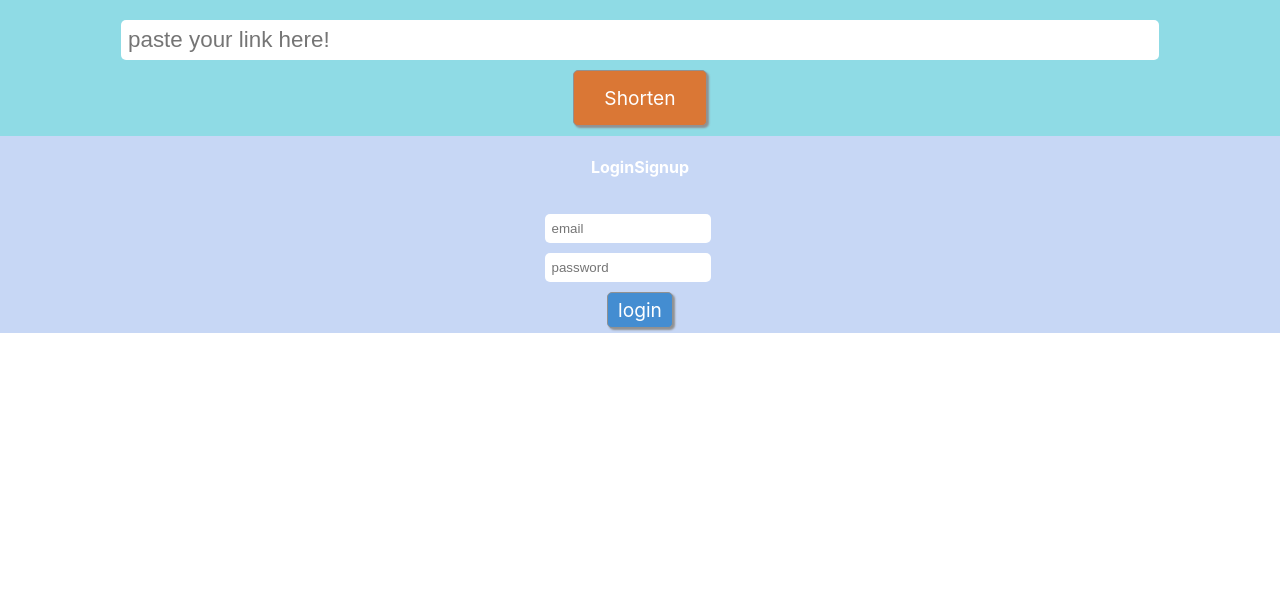
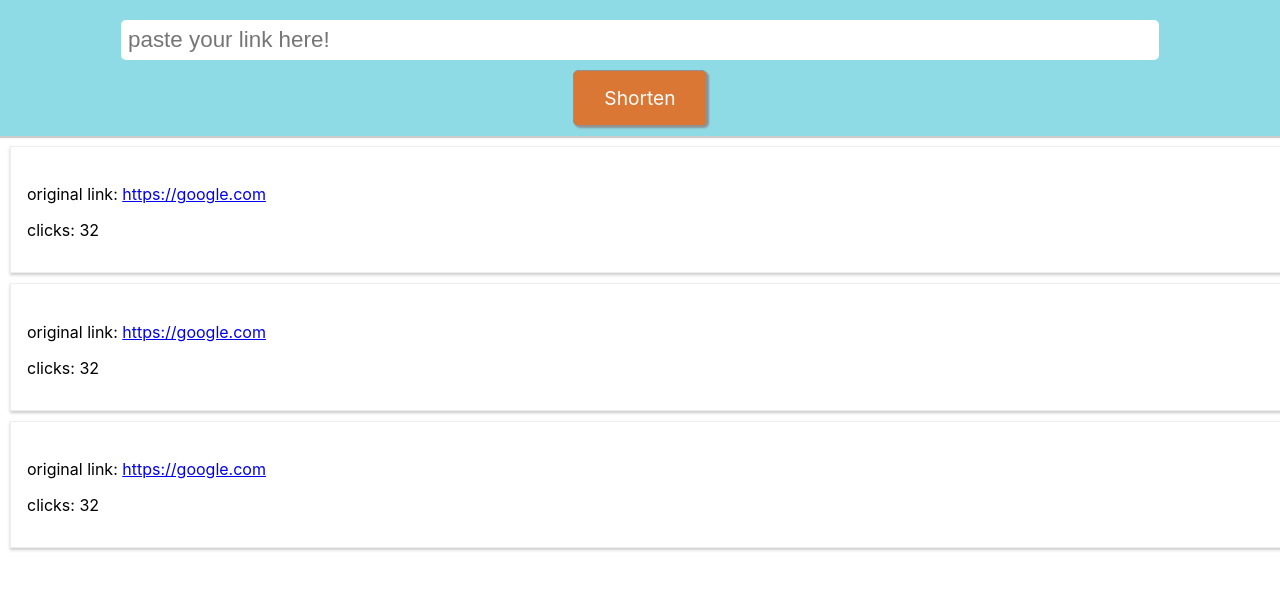
Before and after one commit to vishnuroshan/react-kuttilink, a React (Create React App) app: page / in a window 1280 px wide. Shown: the top 590 px of the page. Built offline with nearby package versions, Linux system fonts and the light colour scheme.

Commit message:
some additions and changes

```diff
--- /dev/null
+++ b/src/apis/mylinkguru.js
@@ -0,0 +1,28 @@
+import axios from './mylinkguru.instance.js';
+
+const API = {};
+
+API.getUrls = () => {
+    return new Promise((resolve, reject) => {
+        axios.get('/user/listUrls').then((response) => {
+            return resolve(response.data);
+        }, err => {
+            console.log(err);
+            return reject(err);
+        });
+    });
+}
+
+API.shorten = (url) => {
+    return new Promise((resolve, reject) => {
+        axios.post('/shorten', { url }).then((response) => {
+            return resolve(response.data.shortUrl);
+        }, err => {
+            console.log(err);
+            return reject(err);
+        });
+    });
+}
+
+
+export default API;
--- a/src/components/Dashboard/Dashboard.js
+++ b/src/components/Dashboard/Dashboard.js
@@ -1,9 +1,11 @@
 import React from 'react';
-
+import Url from '../UrlComponent/UrlComponent';
 const Dashboard = (props) => {
     return (
         <div>
-            Dashboard!
+            {props.urls.map((url) => {
+                return <Url {...url} />
+            })}
         </div>
     );
 };
--- a/src/components/ShortenUrl/ShortenUrl.js
+++ b/src/components/ShortenUrl/ShortenUrl.js
@@ -1,7 +1,7 @@
 import React, { Component } from 'react';
 import classes from './ShortenUrl.module.css';
 import Clipboard from 'react-clipboard.js';
-import axios from '../../apis/mylinkguru.instance';
+import api from '../../apis/mylinkguru';
 import ValidUrl from 'valid-url';
 
 
@@ -14,13 +14,9 @@ class ShortenUrl extends Component {
 
     shorten = () => {
         if (ValidUrl.isUri(this.state.url)) {
-            axios.post('/shorten', { url: this.state.url }).then((response) => {
-                if (response && response.data) {
-                    this.setState({ shortUrl: response.data.shortUrl });
-                }
-            }, err => {
-                console.log(err);
-            })
+            api.shorten(this.state.url).then((shortUrl) => {
+                this.setState({ shortUrl });
+            });
         } else { alert('please paste a valid url'); }
     }
 
--- /dev/null
+++ b/src/components/UrlComponent/UrlComponent.js
@@ -0,0 +1,14 @@
+import React from 'react';
+import classes from './UrlComponent.module.css';
+
+const urlComponent = (props) => {
+    return (
+        <div className={classes.UrlComponent}>
+            <h4>{props.key}</h4>
+            original link: <a href={props.url}>{props.url}</a>
+            <p>clicks: {props.clicks}</p>
+        </div>
+    );
+};
+
+export default urlComponent;
--- /dev/null
+++ b/src/components/UrlComponent/UrlComponent.module.css
@@ -0,0 +1,11 @@
+.UrlComponent {
+    width: 100%;
+    padding: 16px;
+    text-align: left;
+    border: 1px solid #eee;
+    box-shadow: 0 2px 3px #ccc;
+    margin: 10px;
+    box-sizing: border-box;
+    cursor: pointer;
+    background-color: white;
+}
--- a/src/containers/Layout/Layout.module.css
+++ b/src/containers/Layout/Layout.module.css
@@ -1,3 +1,3 @@
 .Layout {
-    background-color: #282c34;
+    background-color: #fff;
 }
--- a/src/containers/UrlShortener/UrlShortener.js
+++ b/src/containers/UrlShortener/UrlShortener.js
@@ -8,7 +8,23 @@ class UrlShortener extends Component {
 
     state = {
         auth: false,
-        urls: [],
+        urls: [
+            {
+                key: 'rWDFFHAA',
+                url: 'https://google.com',
+                clicks: 32
+            },
+            {
+                key: 'IfrrgQWER',
+                url: 'https://google.com',
+                clicks: 32
+            },
+            {
+                key: 'BNVDDD334aa',
+                url: 'https://google.com',
+                clicks: 32
+            }
+        ],
         user: []
     };
 
@@ -26,7 +42,7 @@ class UrlShortener extends Component {
         return (
             <Aux>
                 <ShortenUrl />
-                {dashboard}
+                <Dashboard urls={this.state.urls} />
             </Aux>
         );
     }
```
